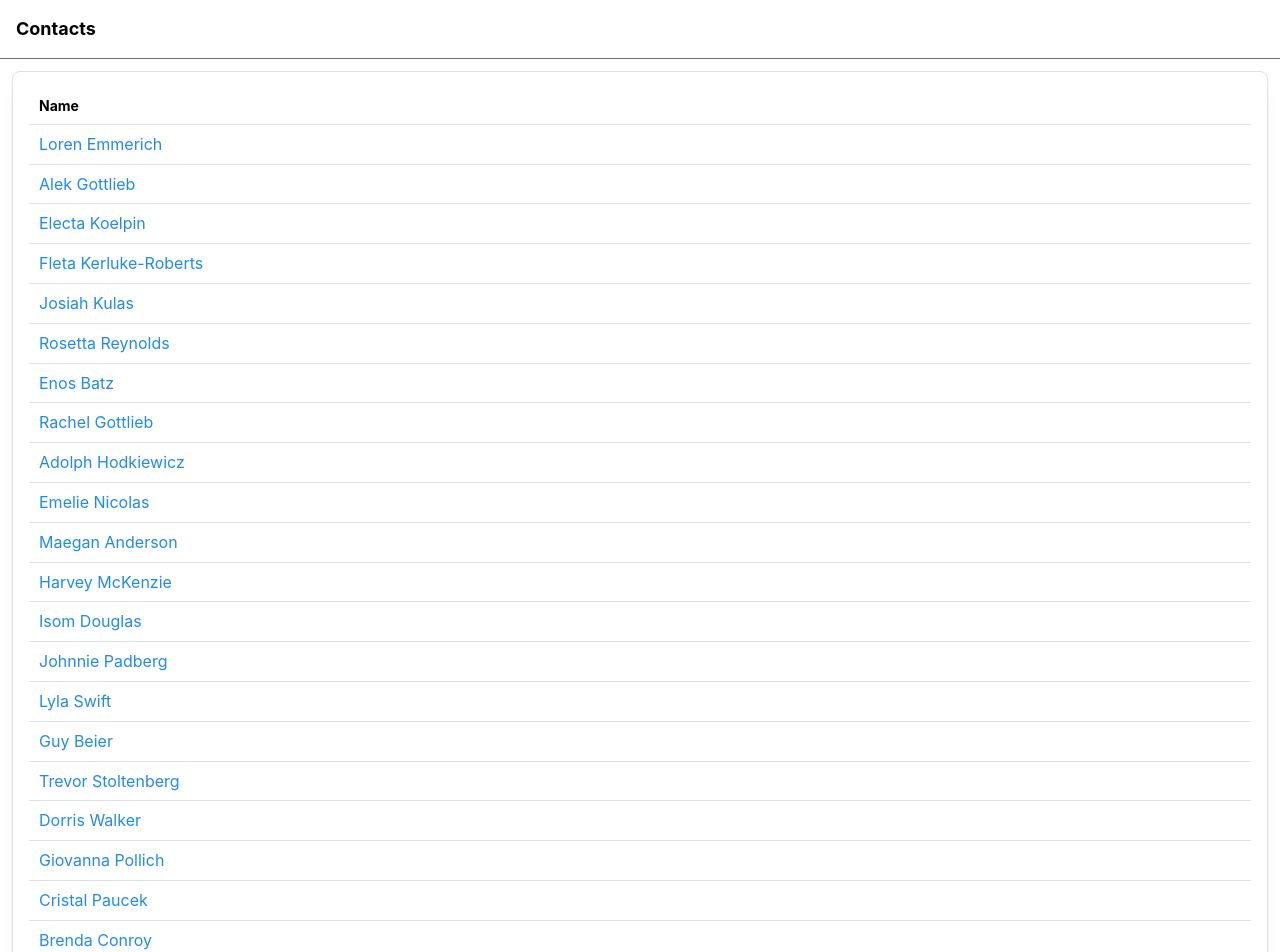
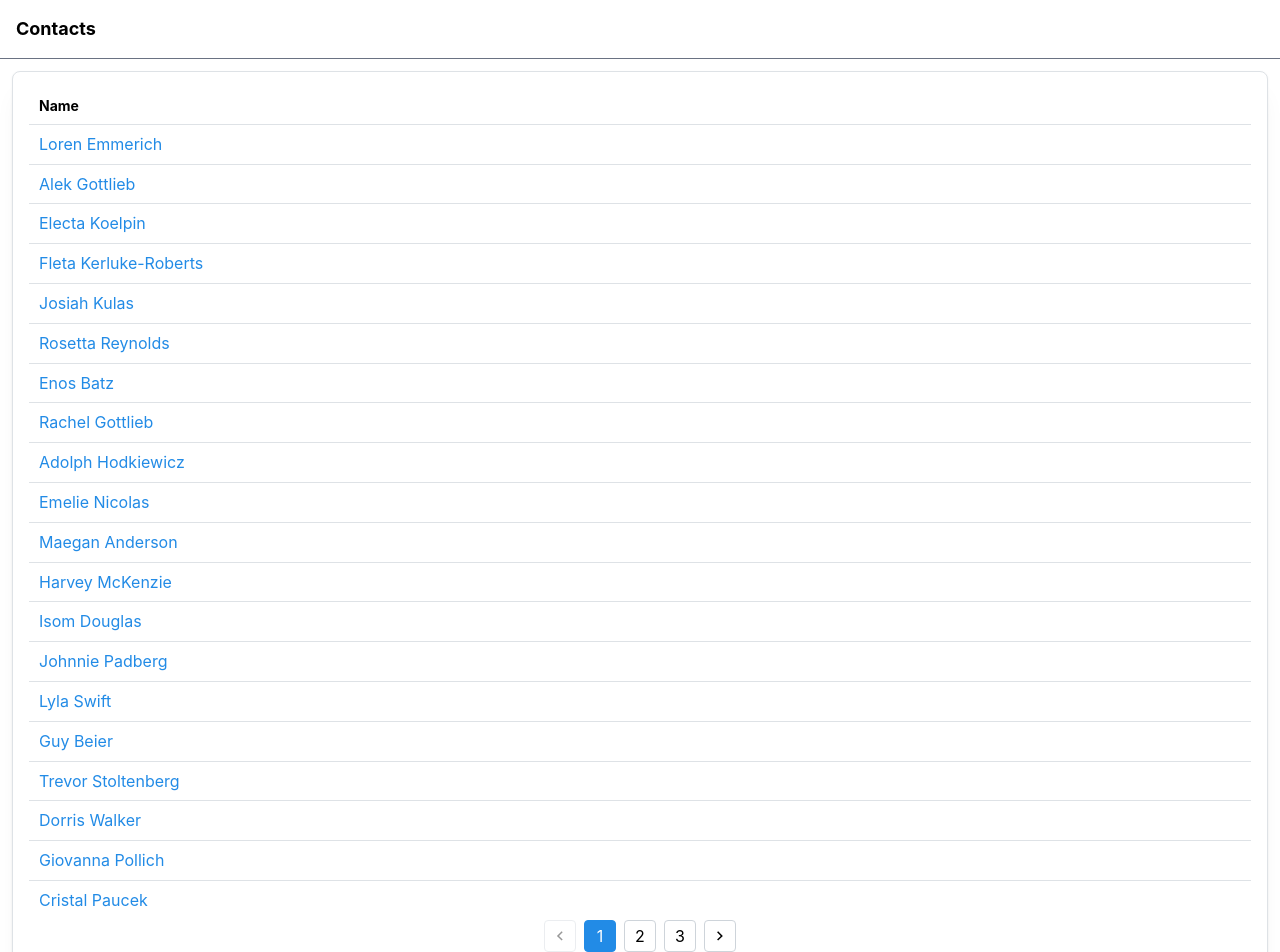
Before and after one commit to TaharaKazuki/tanstack-query-pattern, a React (Vite) app: page /pagination in a window 1280 px wide. Shown: the top 952 px of the page. Built offline with nearby package versions, Linux system fonts and the light colour scheme.

Commit message:
ページネーション機能を持つ新しいPattern5コンポーネントを追加し、ルートツリーに'/pagination'を設定しました。また、ContactsTableコンポーネントにページネーションを実装し、APIクエリを更新しました。

```diff
--- a/src/main.tsx
+++ b/src/main.tsx
@@ -16,6 +16,7 @@ import { StrictMode } from 'react'
 import { createRoot } from 'react-dom/client'
 
 import Pattern2 from './patterns/custom-queries'
+import Pattern5 from './patterns/pagination'
 import Pattern4 from './patterns/parameterized-queries'
 import { Patterns } from './patterns/Patterns'
 import Pattern3 from './patterns/selectors'
@@ -58,7 +59,7 @@ const pattern4 = createRoute({
 const pattern5 = createRoute({
   path: '/pagination',
   getParentRoute: () => rootRoute,
-  component: Pattern4,
+  component: Pattern5,
 })
 
 const routeTree = rootRoute.addChildren([
--- a/src/patterns/pagination/api/query.ts
+++ b/src/patterns/pagination/api/query.ts
@@ -7,6 +7,12 @@ export const getContactsQueryOptions = queryOptions({
   queryFn: () => client.getContacts(),
 })
 
+export const getContactsPaginatedQueryOptions = (page: number, count: number) =>
+  queryOptions({
+    queryKey: ['contacts', 'list', { page }, { count }],
+    queryFn: () => client.getContactsPaginated(page, count),
+  })
+
 export const getOneContactQueryOptions = (contactId?: string) =>
   queryOptions({
     queryKey: ['contacts', 'one', contactId],
--- a/src/patterns/pagination/components/ContactsTable.tsx
+++ b/src/patterns/pagination/components/ContactsTable.tsx
@@ -1,16 +1,19 @@
-import { Alert, Anchor, Button, Card, Table } from '@mantine/core'
+import { Alert, Anchor, Button, Card, Pagination, Table } from '@mantine/core'
 import { useQuery } from '@tanstack/react-query'
+import { useState } from 'react'
 
 import { Spinner } from '../../common'
-import { getContactsQueryOptions } from '../api/query'
+import { getContactsPaginatedQueryOptions } from '../api/query'
 
 type ContactsTableProps = {
   onContactClick: (contactId: string) => void
 }
 
 export const ContactsTable = ({ onContactClick }: ContactsTableProps) => {
+  const [page, setPage] = useState(1)
+
   const { data, isPending, isError, refetch } = useQuery(
-    getContactsQueryOptions
+    getContactsPaginatedQueryOptions(page, 20)
   )
 
   if (isPending)
@@ -48,6 +51,12 @@ export const ContactsTable = ({ onContactClick }: ContactsTableProps) => {
           ))}
         </Table.Tbody>
       </Table>
+      <Pagination
+        total={data.pagination.pageCount}
+        value={page}
+        onChange={setPage}
+        className="mx-auto"
+      />
     </Card>
   )
 }
--- a/src/patterns/pagination/index.tsx
+++ b/src/patterns/pagination/index.tsx
@@ -2,7 +2,7 @@ import { QueryProvider } from '../common'
 
 import { ContactsPage } from './components/ContactsPage'
 
-export default function Pattern4() {
+export default function Pattern5() {
   return (
     <QueryProvider>
       <ContactsPage />
```
